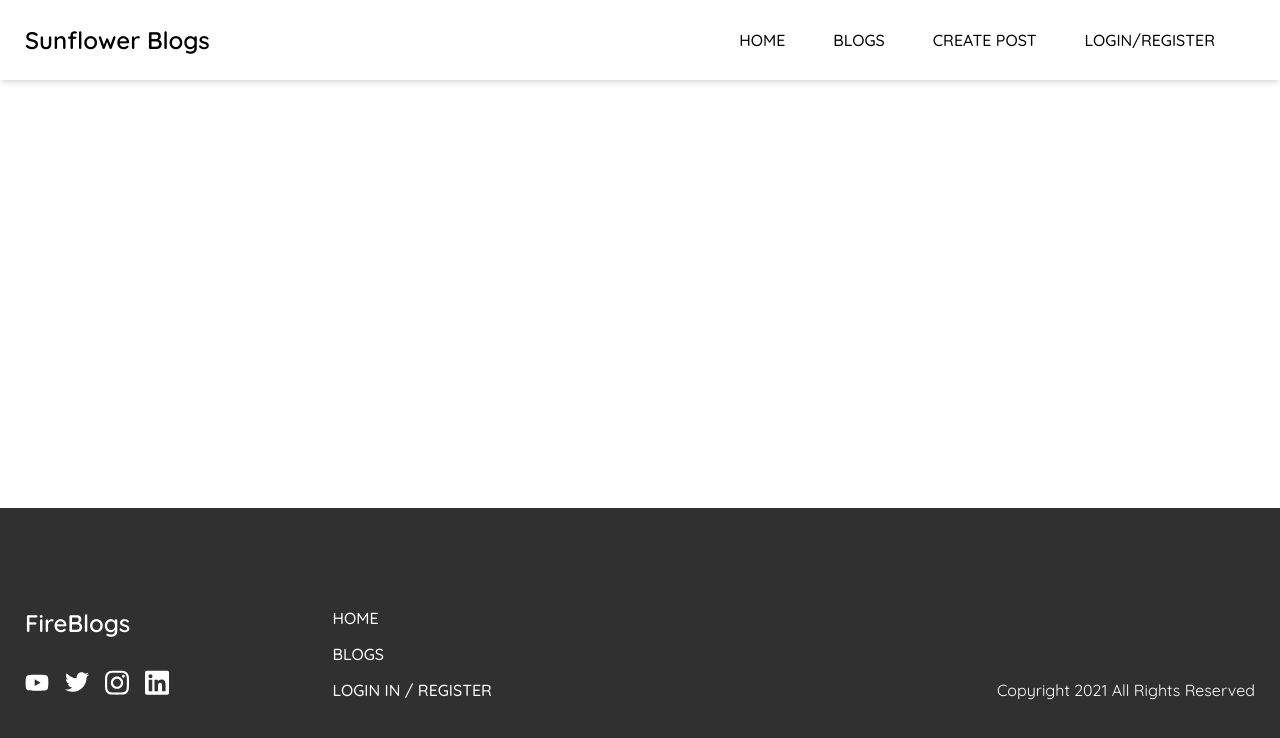
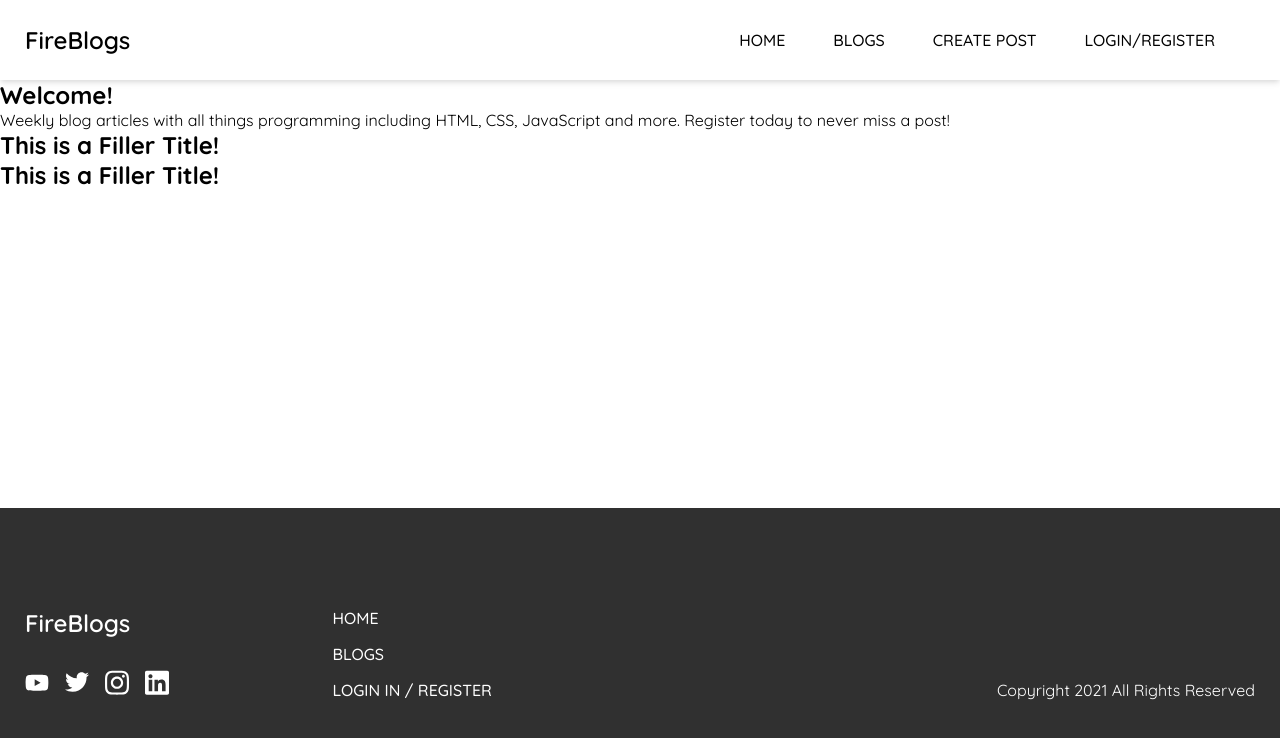
Before and after one commit to onomatopoetica/vue-blog, a Vue app: page / in a window 1280 px wide. Shown: the top 738 px of the page. Built offline with nearby package versions, Linux system fonts and the light colour scheme; what vue2-editor would draw is missing.

Commit message:
Added filler blog posts on Home

```diff
--- /dev/null
+++ b/src/components/BlogPost.vue
@@ -0,0 +1,21 @@
+<template>
+  <div class="blog-wrapper">
+    <div class="blog-content">
+      <div>
+        <h2 v-if="post.welcomeScreen">{{ post.title }}</h2>
+        <h2 v-else>{{ post.title }}</h2>
+        <p v-if="post.welcomeScreen">{{ post.blogPost }}</p>
+        <p v-else>{{ post.blogPost }}</p>
+      </div>
+    </div>
+  </div>
+</template>
+
+<script>
+export default {
+  name: 'blogPost',
+  props: ['post']
+}
+</script>
+
+<style lang="scss" scoped></style>
--- a/src/components/Navigation.vue
+++ b/src/components/Navigation.vue
@@ -3,7 +3,7 @@
     <nav class="container">
       <div class="branding">
         <router-link class="header" :to="{ name: 'Home' }"
-          >Sunflower Blogs</router-link
+          >FireBlogs</router-link
         >
       </div>
       <div class="nav-links">
--- a/src/views/Home.vue
+++ b/src/views/Home.vue
@@ -1,10 +1,98 @@
 <template>
-  <div class="home"></div>
+  <div class="home">
+    <BlogPost :post="welcomeScreen" />
+    <BlogPost
+      :post="post"
+      v-for="(post, index) in sampleBlogPost"
+      :key="index"
+    />
+  </div>
 </template>
 
 <script>
+import BlogPost from '@/components/BlogPost'
+
 export default {
   name: 'Home',
-  components: {}
+  components: { BlogPost },
+  data() {
+    return {
+      welcomeScreen: {
+        title: 'Welcome!',
+        blogPost:
+          'Weekly blog articles with all things programming including HTML, CSS, JavaScript and more. Register today to never miss a post!',
+        welcomeScreen: true,
+        photo: 'coding'
+      },
+      sampleBlogPost: [
+        {
+          title: 'This is a Filler Title!',
+          blogHTML: 'This is a filler blog post title!',
+          blogCoverPhotos: 'beautiful-stories'
+        },
+        {
+          title: 'This is a Filler Title!',
+          blogHTML: 'This is a filler blog post title!',
+          blogCoverPhotos: 'beautiful-stories'
+        }
+      ]
+    }
+  },
+  computed: {
+    blogPostsFeed() {
+      return this.$store.getters.blogPostsFeed
+    },
+    blogPostsCards() {
+      return this.$store.getters.blogPostsCards
+    },
+    user() {
+      return this.$store.state.user
+    }
+  }
 }
 </script>
+
+<style lang="scss" scoped>
+.blog-card-wrap {
+  h3 {
+    font-weight: 300;
+    font-size: 28px;
+    margin-bottom: 32px;
+  }
+}
+
+.updates {
+  .container {
+    padding: 100px 25px;
+    display: flex;
+    flex-direction: column;
+    align-items: center;
+    @media (min-width: 800px) {
+      padding: 125px 25px;
+      flex-direction: row;
+    }
+
+    .router-button {
+      display: flex;
+      font-size: 14px;
+      text-decoration: none;
+      @media (min-width: 800px) {
+        margin-left: auto;
+      }
+    }
+
+    h2 {
+      font-weight: 300;
+      font-size: 32px;
+      max-width: 425px;
+      width: 100%;
+      text-align: center;
+      text-transform: uppercase;
+      @media (min-width: 800px) {
+        text-align: initial;
+        font-size: 40px;
+      }
+    }
+  }
+}
+</style>
```
